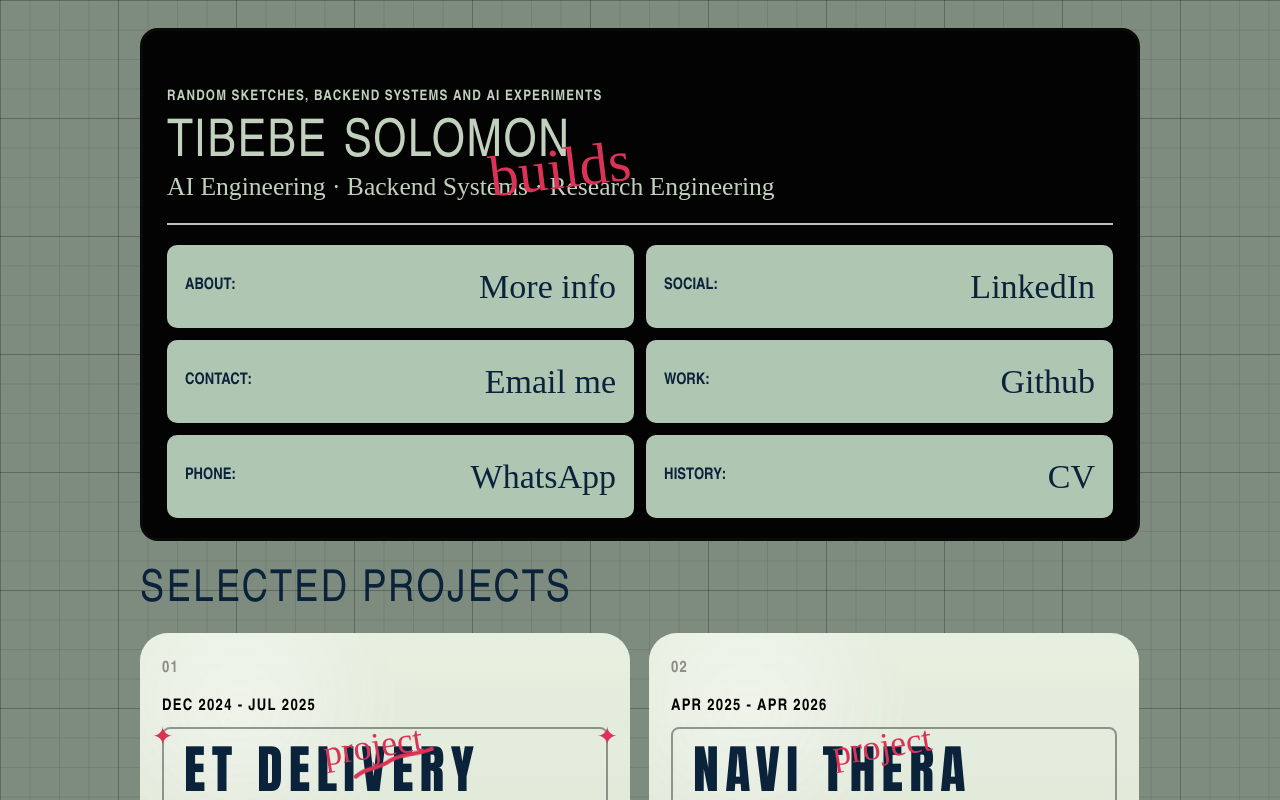
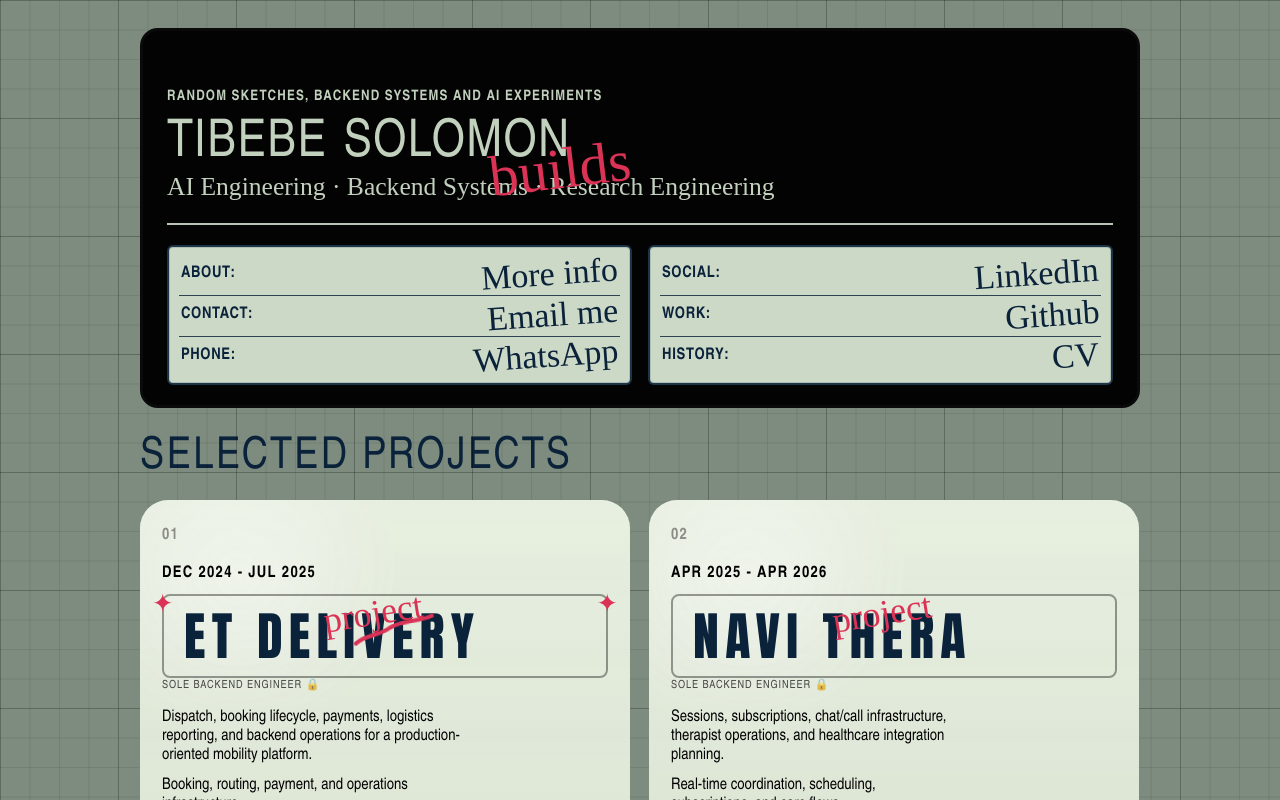
Before and after one commit to Tibex88/portfolio-site, a Vue app: page / in a window 1280 px wide. Shown: the top 800 px of the page. Built offline with nearby package versions, Linux system fonts and the light colour scheme.

Commit message:
refactor: match hero info panels to reference grouping

```diff
--- a/src/components/HeroBoard.vue
+++ b/src/components/HeroBoard.vue
@@ -1,9 +1,24 @@
 <script setup lang="ts">
+import { computed } from 'vue'
 import { storeToRefs } from 'pinia'
 import { usePortfolioStore } from '@/stores/portfolio'
 
 const store = usePortfolioStore()
 const { heroContent, infoCardItems } = storeToRefs(store)
+
+const leftInfoItems = computed(() => {
+  const order = ['about', 'contact', 'phone']
+  return order
+    .map((id) => infoCardItems.value.find((item) => item.id === id))
+    .filter((item): item is NonNullable<typeof item> => Boolean(item))
+})
+
+const rightInfoItems = computed(() => {
+  const order = ['social', 'work', 'CV']
+  return order
+    .map((id) => infoCardItems.value.find((item) => item.id === id))
+    .filter((item): item is NonNullable<typeof item> => Boolean(item))
+})
 </script>
 
 <template>
@@ -42,10 +57,11 @@ const { heroContent, infoCardItems } = storeToRefs(store)
     </div>
 
     <div class="hero-board__info-grid">
+      <div class="hero-board__info-panel">
         <component
-        v-for="item in infoCardItems"
+          v-for="item in leftInfoItems"
           :key="item.id"
-        class="hero-board__info-card interactive-target"
+          class="hero-board__info-row interactive-target"
           :class="{ 'is-static': !item.href }"
           :is="item.id === 'about' ? 'button' : 'a'"
           :href="item.id === 'about' ? undefined : item.href || undefined"
@@ -59,6 +75,26 @@ const { heroContent, infoCardItems } = storeToRefs(store)
           <span class="hero-board__info-label">{{ item.label }}</span>
           <span class="hero-board__info-value">{{ item.value }}</span>
         </component>
+      </div>
+
+      <div class="hero-board__info-panel">
+        <component
+          v-for="item in rightInfoItems"
+          :key="item.id"
+          class="hero-board__info-row interactive-target"
+          :class="{ 'is-static': !item.href }"
+          :is="'a'"
+          :href="item.href || undefined"
+          :target="item.href?.startsWith('http') ? '_blank' : undefined"
+          rel="noreferrer"
+          :data-cursor-mode="item.cursorMode || 'inspect'"
+          @mouseenter="store.setCursorMode(item.cursorMode || 'inspect')"
+          @mouseleave="store.setCursorMode('default')"
+        >
+          <span class="hero-board__info-label">{{ item.label }}</span>
+          <span class="hero-board__info-value">{{ item.value }}</span>
+        </component>
+      </div>
     </div>
 
     <!-- <img
--- a/src/styles/base.css
+++ b/src/styles/base.css
@@ -206,40 +206,54 @@ h2 {
   margin-top: 20px;
 }
 
-.hero-board__info-card {
+.hero-board__info-panel {
+  display: grid;
+  gap: 0;
+  padding: 8px 10px 6px;
+  border: 2px solid rgba(10, 34, 58, 0.9);
+  border-radius: 6px;
+  background: rgba(214, 226, 208, 0.96);
+  box-shadow: inset 0 0 0 1px rgba(10, 34, 58, 0.14);
+}
+
+.hero-board__info-row {
   display: flex;
   justify-content: space-between;
   align-items: center;
   gap: 14px;
-  min-height: 74px;
-  padding: 14px 16px;
-  border-radius: 10px;
-  background: #afc6b3;
-  border: 2px solid transparent;
+  min-height: 38px;
+  padding: 2px 2px 4px;
+  border-bottom: 1.5px solid rgba(10, 34, 58, 0.82);
   color: #0a223a;
   text-decoration: none;
-  transition: transform 180ms ease, border-color 180ms ease;
+  transition: transform 180ms ease, color 180ms ease;
   cursor: none;
 }
 
-.hero-board__info-card:hover {
-  transform: translateY(-2px);
-  border-color: #0a223a;
+.hero-board__info-row:last-child {
+  border-bottom: 0;
 }
 
-.hero-board__info-card.is-static {
+.hero-board__info-row:hover {
+  transform: translateY(-1px);
+}
+
+.hero-board__info-row.is-static {
   cursor: default;
 }
 
 .hero-board__info-label {
-  font-size: 14px;
+  font-size: 11px;
   font-weight: 700;
   text-transform: uppercase;
+  letter-spacing: 0.04em;
 }
 
 .hero-board__info-value {
   font-family: "Brush Script MT", "Segoe Script", cursive;
-  font-size: 26px;
+  font-size: 22px;
+  line-height: 1;
+  transform: rotate(-4deg);
 }
 
 .hero-board__fun-mark-image {
@@ -1095,6 +1109,12 @@ h2 {
   .about-overlay__body p {
     font-size: 20px;
   }
+
+  .hero-board__info-grid {
+    grid-template-columns: minmax(0, 1fr) minmax(0, 1fr);
+    gap: 16px;
+    align-items: start;
+  }
 }
 
 @media (min-width: 1310px) {
@@ -1220,6 +1240,22 @@ h2 {
     letter-spacing: 0.06em;
   }
 
+  .hero-board__info-panel {
+    padding: 8px 9px 6px;
+  }
+
+  .hero-board__info-row {
+    min-height: 34px;
+  }
+
+  .hero-board__info-label {
+    font-size: 10px;
+  }
+
+  .hero-board__info-value {
+    font-size: 19px;
+  }
+
   .hero-board__fun-mark-image {
     right: 6px;
     bottom: -90px;
```
Lines whose indentation alone changed are shown as unchanged.
